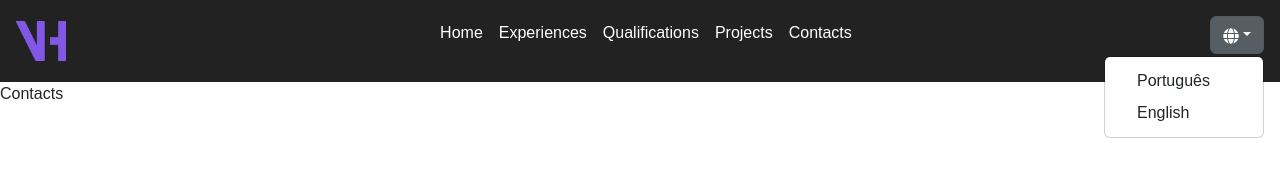
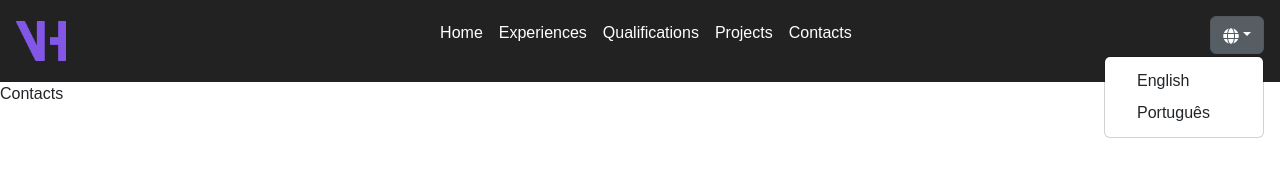
Before and after one commit to Hanszman/victor_hanszman_portfolio, a React (Create React App) app: page /contact in a window 1280 px wide. Both pictures are taken after a click on the button 1236 px from the left and 35 px from the top of the page. Shown: the top 188 px of the page. Built offline with nearby package versions, Linux system fonts and the light colour scheme; some icons are missing.

Commit message:
componentização do dropdown de translation

```diff
--- a/src/assets/i18n/index.js
+++ b/src/assets/i18n/index.js
@@ -6,8 +6,8 @@ import ENUS from './locales/en/en-us.json'
 
 // Variables
 const resources = {
-    'pt': PTBR,
-    'en': ENUS
+    'en': ENUS,
+    'pt': PTBR
 };
 
 // Translation
--- a/src/components/layout/navbar/Navbar.js
+++ b/src/components/layout/navbar/Navbar.js
@@ -2,27 +2,14 @@
 import styles from './Navbar.module.css';
 import { Link } from 'react-router-dom';
 import { useTranslation } from 'react-i18next';
-import { changeLanguage } from 'i18next';
-import { FaGlobe } from 'react-icons/fa';
 import Container from '../container/Container';
 import logo from '../../../assets/img/logo/vh_logo_purple.png';
+import TranslationDropdown from '../translation-dropdown/TranslationDropdown';
 
 // Component
 function Navbar() {
     // Variables
     const { t } = useTranslation();
-    const languages = [
-        {
-            code: 'pt',
-            name: 'Português',
-            country_code: 'br'
-        },
-        {
-            code: 'en',
-            name: 'English',
-            country_code: 'us'
-        }
-    ];
 
     return (
         <nav className={styles.navbar}>
@@ -47,32 +34,7 @@ function Navbar() {
                         <Link to='/contact'>{t('Contact')}</Link>
                     </li>
                 </ul>
-                <div className='dropdown'>
-                    <button
-                        className='btn btn-secondary dropdown-toggle'
-                        type='button'
-                        id='dropdownMenuButton1'
-                        data-bs-toggle='dropdown'
-                        aria-expansed='false'
-                    >
-                        <FaGlobe/>
-                    </button>
-                    <ul className='dropdown-menu' aria-labeledby='dropdownMenuButton1'>
-                        {
-                            languages.map(({code, name, country_code}) => (
-                                <li key={country_code}>
-                                    <button
-                                        className='dropdown-item'
-                                        onClick={() => changeLanguage(code)}
-                                    >
-                                        <span className={`flag-icon flag-icon-${country_code} mx-2`}></span>
-                                        {name}
-                                    </button>
-                                </li>
-                            ))
-                        }
-                    </ul>
-                </div>
+                <TranslationDropdown/>
             </Container>
         </nav>
     );
--- /dev/null
+++ b/src/components/layout/translation-dropdown/TranslationDropdown.js
@@ -0,0 +1,54 @@
+// Imports
+import { useTranslation } from 'react-i18next';
+import { changeLanguage } from 'i18next';
+import { FaGlobe } from 'react-icons/fa';
+
+// Component
+function TranslationDropdown() {
+    // Variables
+    const { t } = useTranslation();
+    const languages = [
+        {
+            code: 'en',
+            name: 'English',
+            country_code: 'us'
+        },
+        {
+            code: 'pt',
+            name: 'Português',
+            country_code: 'br'
+        }
+    ];
+
+    return (
+        <div className='dropdown'>
+            <button
+                className='btn btn-secondary dropdown-toggle'
+                type='button'
+                id='dropdownMenuButton1'
+                data-bs-toggle='dropdown'
+                aria-expanded='false'
+            >
+                <FaGlobe/>
+            </button>
+            <ul className='dropdown-menu' aria-labelledby='dropdownMenuButton1'>
+                {
+                    languages.map(({code, name, country_code}) => (
+                        <li key={country_code}>
+                            <button
+                                className='dropdown-item'
+                                onClick={() => changeLanguage(code)}
+                            >
+                                <span className={`flag-icon flag-icon-${country_code} mx-2`}></span>
+                                {name}
+                            </button>
+                        </li>
+                    ))
+                }
+            </ul>
+        </div>
+    );
+}
+
+// Exportation
+export default TranslationDropdown;
--- a/src/components/pages/contact/Contact.js
+++ b/src/components/pages/contact/Contact.js
@@ -3,7 +3,9 @@ import { useTranslation } from 'react-i18next';
 
 // Component
 function Contact() {
+    // Variables
     const { t } = useTranslation();
+
     return (
         <div>{t('Contact')}</div>
     );
--- a/src/components/pages/experiences/Experiences.js
+++ b/src/components/pages/experiences/Experiences.js
@@ -3,7 +3,9 @@ import { useTranslation } from 'react-i18next';
 
 // Component
 function Experiences() {
+    // Variables
     const { t } = useTranslation();
+
     return (
         <div>{t('Experiences')}</div>
     );
--- a/src/components/pages/home/Home.js
+++ b/src/components/pages/home/Home.js
@@ -3,7 +3,9 @@ import { useTranslation } from 'react-i18next';
 
 // Component
 function Home() {
+    // Variables
     const { t } = useTranslation();
+
     return (
         <div>{t('Home')}</div>
     );
--- a/src/components/pages/projects/Projects.js
+++ b/src/components/pages/projects/Projects.js
@@ -3,7 +3,9 @@ import { useTranslation } from 'react-i18next';
 
 // Component
 function Projects() {
+    // Variables
     const { t } = useTranslation();
+
     return (
         <div>{t('Projects')}</div>
     );
--- a/src/components/pages/qualifications/Qualifications.js
+++ b/src/components/pages/qualifications/Qualifications.js
@@ -3,7 +3,9 @@ import { useTranslation } from 'react-i18next';
 
 // Component
 function Qualifications() {
+    // Variables
     const { t } = useTranslation();
+
     return (
         <div>{t('Qualifications')}</div>
     );
```
